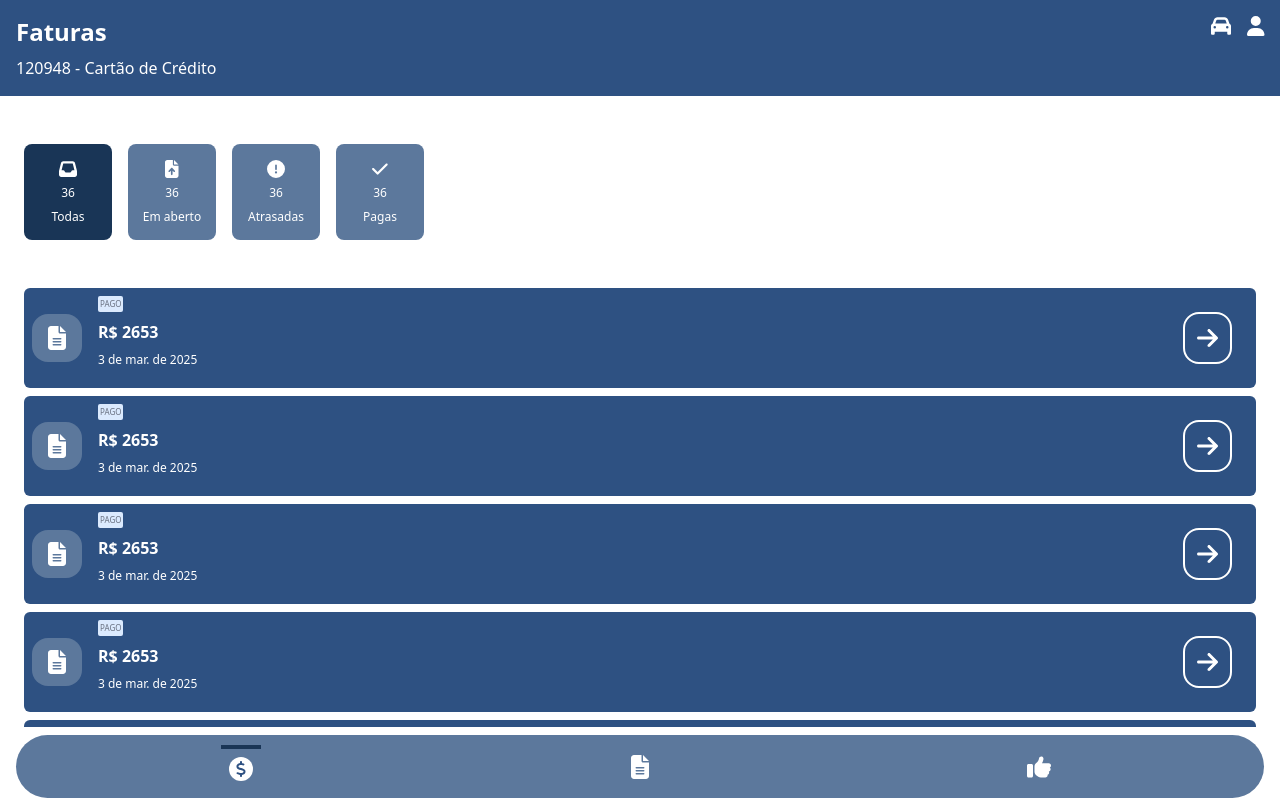
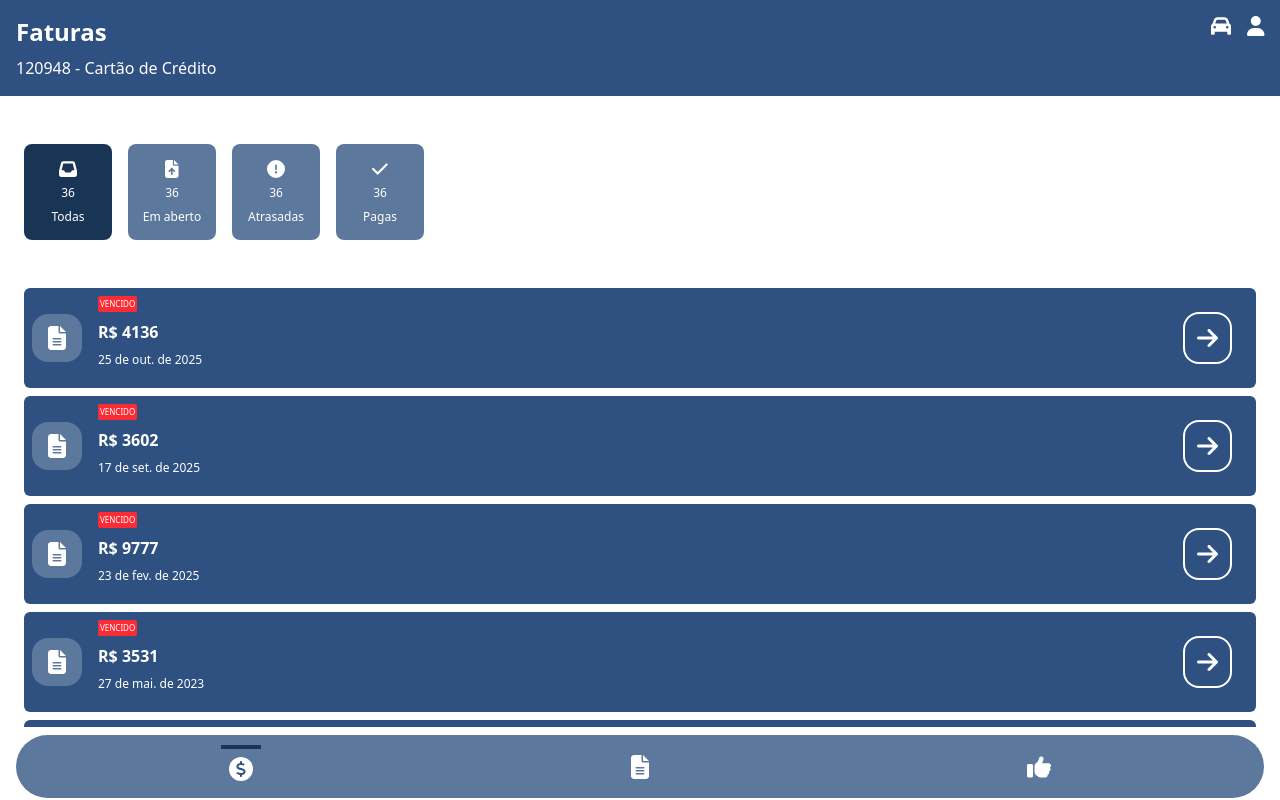
Before and after one commit to joseotaviopc/vanto-landing, a React (Vite) app: page / in a window 1280 px wide. Shown: the top 800 px of the page. Built offline with nearby package versions, Linux system fonts and the light colour scheme.

Commit message:
fix: use fake values from file

```diff
--- a/src/components/ParcelasList.tsx
+++ b/src/components/ParcelasList.tsx
@@ -1,44 +1,23 @@
 import React from "react";
 import { ParcelaItem } from "./ParcelaItem";
 import { ParcelasFilter } from "./ParcelasFilter";
+import { parcelas } from "./parcelas";
 
-export function ParcelasList() {
+export function ParcelasList({ isModalOpen, setIsModalOpen }: { isModalOpen: boolean, setIsModalOpen: React.Dispatch<React.SetStateAction<boolean>> }) {
     const [statusParcela, setStatusParcela] = React.useState({
         all: true,
         abertas: false,
         atrasadas: false,
         pagas: false
     });
-    const parcelas = Array.from({ length: 20 });
-    function randomStatus() {
-        const ind = Math.floor(Math.random() * 3);
-        return {
-            status: ['Vencido', 'Aberto', 'Pago'][ind],
-            color: ['bg-red-500', 'bg-blue-200', 'bg-blue-100'][ind],
-            text: ['text-white', 'text-[rgb(46_81_130)]', 'text-gray-500'][ind]
-        }
-    }
-    function randomValue() {
-        return Math.floor(Math.random() * 10000)
-    }
-    function randomDate() {
-        const start = new Date(2023, 0, 1);  // January 1, 2023
-        const end = new Date(2025, 11, 31);  // December 31, 2024
-        const randomDate = new Date(start.getTime() + Math.random() * (end.getTime() - start.getTime()));
-        return randomDate.toLocaleDateString("pt-br", { dateStyle: "medium" });
-    }
 
-    const {status, color, text} = randomStatus()
-    const details = {
-        status, color, text, date: randomDate(), value: randomValue()
-    }
     return (
         <>
             <ParcelasFilter statusParcela={statusParcela} setStatusParcela={setStatusParcela} />
             <div className="p-6 h-[1000px] flex flex-col gap-2 z-0">
-            {parcelas.map((_, index) =>
+            {parcelas.map((parcela, index) =>
                 <div key={index} className={index === parcelas.length -1 ? 'pb-36' : ''}>
-                    <ParcelaItem details={details} />
+                    <ParcelaItem details={parcela} isModalOpen={isModalOpen} setIsModalOpen={setIsModalOpen} />
                 </div>
             )}
             </div>
--- /dev/null
+++ b/src/components/parcelas.ts
@@ -0,0 +1,142 @@
+export const parcelas = [
+    {
+      "status": "Vencido",
+      "color": "bg-red-500",
+      "text": "text-white",
+      "date": "25 de out. de 2025",
+      "value": 4136
+    },
+    {
+      "status": "Vencido",
+      "color": "bg-red-500",
+      "text": "text-white",
+      "date": "17 de set. de 2025",
+      "value": 3602
+    },
+    {
+      "status": "Vencido",
+      "color": "bg-red-500",
+      "text": "text-white",
+      "date": "23 de fev. de 2025",
+      "value": 9777
+    },
+    {
+      "status": "Vencido",
+      "color": "bg-red-500",
+      "text": "text-white",
+      "date": "27 de mai. de 2023",
+      "value": 3531
+    },
+    {
+      "status": "Vencido",
+      "color": "bg-red-500",
+      "text": "text-white",
+      "date": "15 de abr. de 2023",
+      "value": 9756
+    },
+    {
+      "status": "Vencido",
+      "color": "bg-red-500",
+      "text": "text-white",
+      "date": "28 de set. de 2023",
+      "value": 8223
+    },
+    {
+      "status": "Vencido",
+      "color": "bg-red-500",
+      "text": "text-white",
+      "date": "4 de fev. de 2023",
+      "value": 1944
+    },
+    {
+      "status": "Vencido",
+      "color": "bg-red-500",
+      "text": "text-white",
+      "date": "19 de set. de 2023",
+      "value": 5240
+    },
+    {
+      "status": "Vencido",
+      "color": "bg-red-500",
+      "text": "text-white",
+      "date": "3 de set. de 2023",
+      "value": 5040
+    },
+    {
+      "status": "Vencido",
+      "color": "bg-red-500",
+      "text": "text-white",
+      "date": "6 de abr. de 2025",
+      "value": 2976
+    },
+    {
+      "status": "Vencido",
+      "color": "bg-red-500",
+      "text": "text-white",
+      "date": "28 de ago. de 2025",
+      "value": 5774
+    },
+    {
+      "status": "Vencido",
+      "color": "bg-red-500",
+      "text": "text-white",
+      "date": "3 de nov. de 2024",
+      "value": 4093
+    },
+    {
+      "status": "Vencido",
+      "color": "bg-red-500",
+      "text": "text-white",
+      "date": "26 de mar. de 2025",
+      "value": 6515
+    },
+    {
+      "status": "Vencido",
+      "color": "bg-red-500",
+      "text": "text-white",
+      "date": "25 de dez. de 2025",
+      "value": 6007
+    },
+    {
+      "status": "Vencido",
+      "color": "bg-red-500",
+      "text": "text-white",
+      "date": "27 de dez. de 2023",
+      "value": 7839
+    },
+    {
+      "status": "Vencido",
+      "color": "bg-red-500",
+      "text": "text-white",
+      "date": "8 de fev. de 2023",
+      "value": 6932
+    },
+    {
+      "status": "Vencido",
+      "color": "bg-red-500",
+      "text": "text-white",
+      "date": "12 de out. de 2024",
+      "value": 8178
+    },
+    {
+      "status": "Vencido",
+      "color": "bg-red-500",
+      "text": "text-white",
+      "date": "16 de set. de 2025",
+      "value": 5153
+    },
+    {
+      "status": "Vencido",
+      "color": "bg-red-500",
+      "text": "text-white",
+      "date": "31 de mar. de 2023",
+      "value": 2809
+    },
+    {
+      "status": "Vencido",
+      "color": "bg-red-500",
+      "text": "text-white",
+      "date": "29 de abr. de 2024",
+      "value": 495
+    }
+  ]
```
